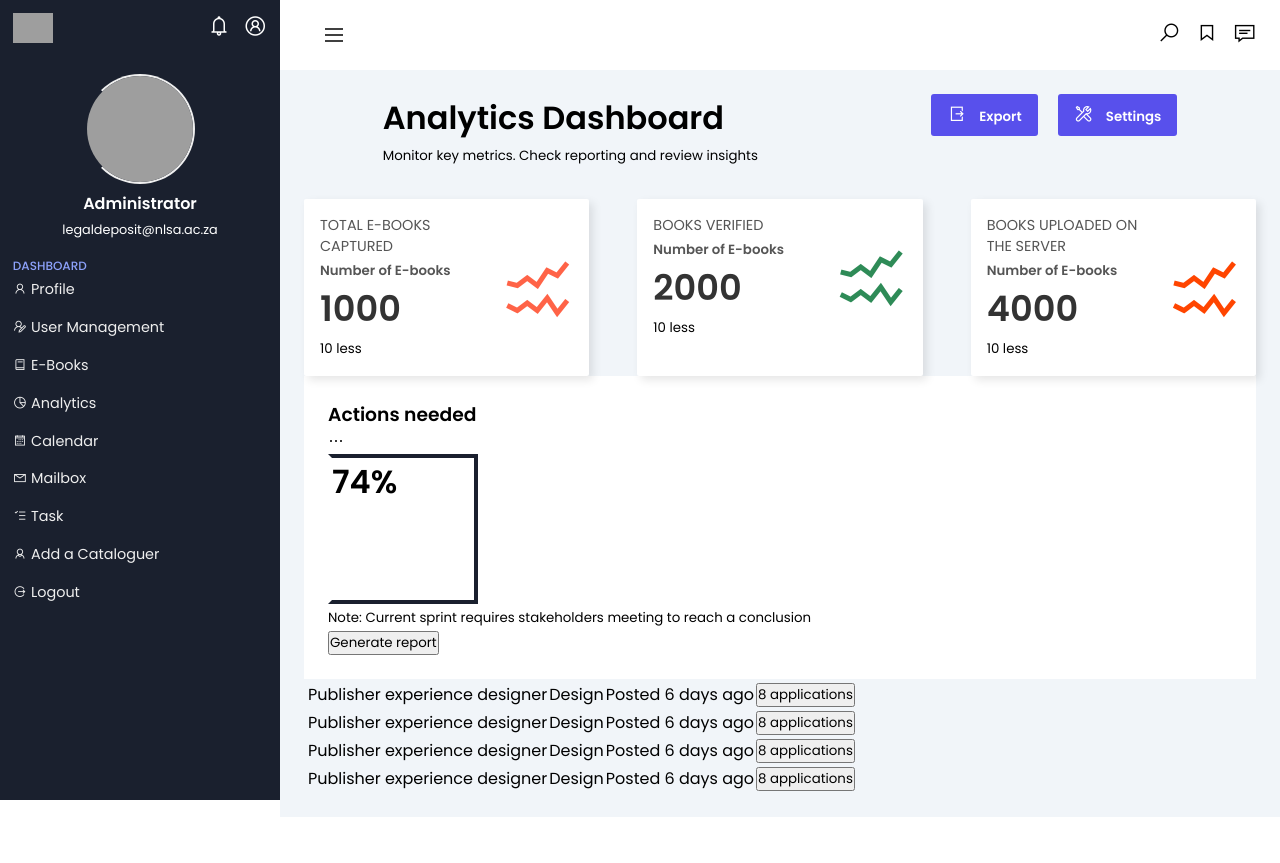
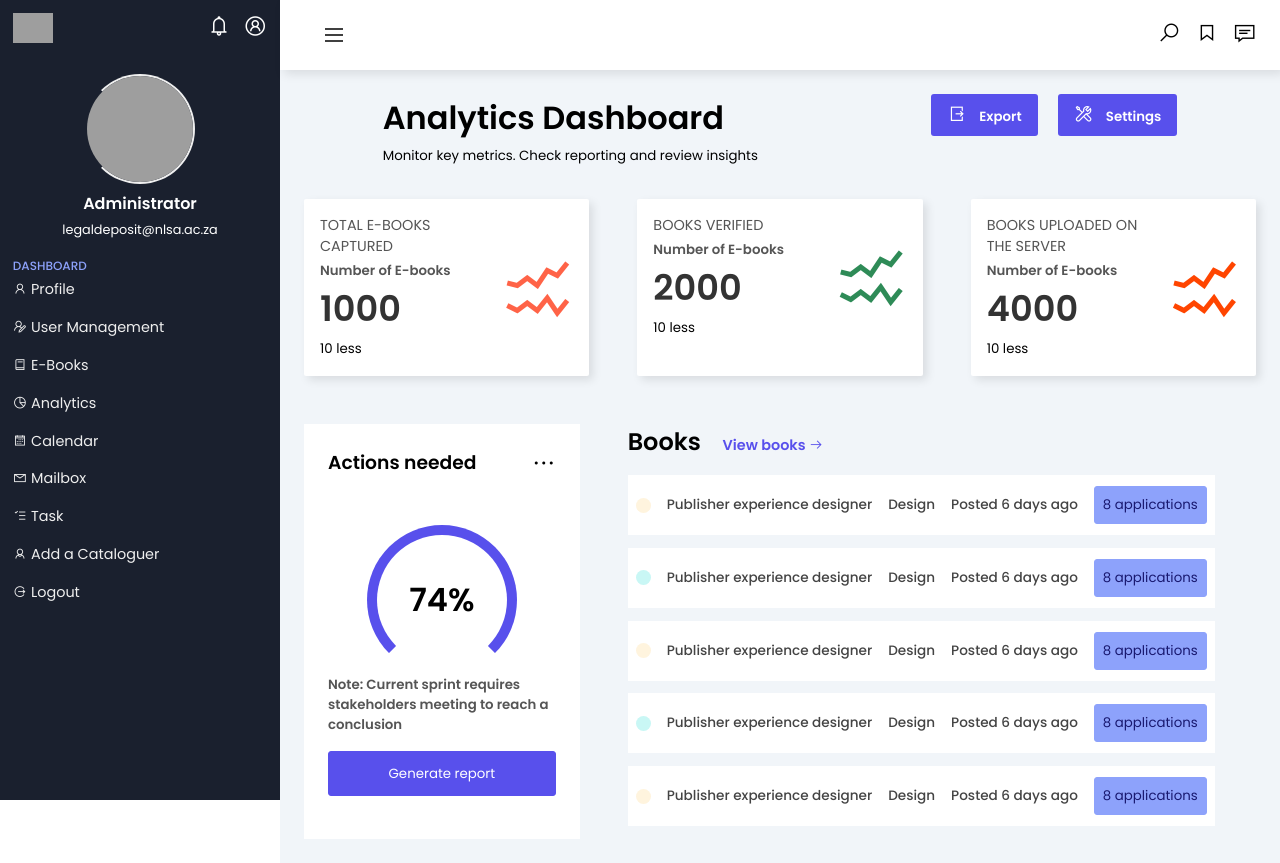
Before and after one commit to nicholusmahlangu/E-publications, a PHP site: the page made by application files/adminDashboard.html in a window 1280 px wide. Before the commit the page ends 817 px from the top, so only its background shows below. Run offline with PHP 8.4, Linux system fonts and the light colour scheme; grey boxes are pictures that could not be loaded.

Commit message:
Nicholus - SANB book list and the book edit page are fully functional. Administrator can also edit few fields on the SANB form using the system.

```diff
--- a/application files/adminDashboard.html
+++ b/application files/adminDashboard.html
@@ -2,7 +2,7 @@
 <html lang="en">
   <head>
     <meta charset="UTF-8" >
-    <meta name="viewport" content="width=device-width,initial-scale=1,maximum-scale=1">
+    <meta name="viewport" content="width=device-width,initial-scale=1,maximum-scale=1, minimum-scale=1">
     <link href="../assets/img/favicon.webp" rel="icon" >
     <title>Admin Dashboard</title>
     <link
@@ -12,6 +12,9 @@
     <link rel="stylesheet" href="../assets/css/adminDashboard.css" />
   </head>
   <body>
+
+    <input type="checkbox" name="" id="sidebar-toggle">
+
     <div class="sidebar">
       <div class="sidebar-brand">
         <div class="brand-flex">
@@ -102,13 +105,15 @@
       <div class="main-content">
         <header>
             <div class="menu-toggle">
-                <label for="">
+                <label for="sidebar-toggle">
                     <span class="las la-bars"></span>
                 </label>
             </div>
           <!-- <span class="bars"> </span> -->
           <div class="header-icons">
-            <span class="las la-search"></span>
+            <span class="las la-search">
+
+            </span>
             <span class="las la-bookmark"></span>
             <span class="las la-sms"></span>
           </div>
@@ -206,57 +211,103 @@
             </div>
 
             <div class="jobs">
+              <h2>Books <small>View books <span class="las la-arrow-right"></span></small></h2>
+                <div class="table-responsive">
                   <table>
                       <tbody>
                           <tr>
                               <td>
-                                <span class="indicator"></span>
+                                  <div>
+                                    <span class="indicator even"></span>
+                                  </div>
                               </td>
-                            <td>Publisher experience designer</td>
-                            <td>Design</td>
-                            <td>Posted 6 days ago</td>
                               <td>
+                                <div>Publisher experience designer</div>
+                              </td>
+                              <td><div>Design</div></td>
+                              <td><div>Posted 6 days ago</div></td>
+                              <td>
+                                  <div>
                                     <button>8 applications</button>
+                                  </div>
                               </td>
                           </tr>
                           <tr>
                             <td>
+                              <div>
                                 <span class="indicator"></span>
+                              </div>
                           </td>
-                            <td>Publisher experience designer</td>
-                            <td>Design</td>
-                            <td>Posted 6 days ago</td>
                           <td>
+                            <div>Publisher experience designer</div>
+                          </td>
+                          <td><div>Design</div></td>
+                          <td><div>Posted 6 days ago</div></td>
+                          <td>
+                              <div>
                                 <button>8 applications</button>
+                              </div>
                           </td>
                           </tr>
                           <tr>
                             <td>
-                                <span class="indicator"></span>
+                              <div>
+                                <span class="indicator even"></span>
+                              </div>
                           </td>
-                            <td>Publisher experience designer</td>
-                            <td>Design</td>
-                            <td>Posted 6 days ago</td>
                           <td>
+                            <div>Publisher experience designer</div>
+                          </td>
+                          <td><div>Design</div></td>
+                          <td><div>Posted 6 days ago</div></td>
+                          <td>
+                              <div>
                                 <button>8 applications</button>
+                              </div>
                           </td>
                           </tr>
                           <tr>
                             <td>
+                              <div>
                                 <span class="indicator"></span>
+                              </div>
                           </td>
-                            <td>Publisher experience designer</td>
-                            <td>Design</td>
-                            <td>Posted 6 days ago</td>
                           <td>
+                            <div>Publisher experience designer</div>
+                          </td>
+                          <td><div>Design</div></td>
+                          <td><div>Posted 6 days ago</div></td>
+                          <td>
+                              <div>
                                 <button>8 applications</button>
+                              </div>
+                          </td>
+                          </tr>
+                          <tr>
+                            <td>
+                              <div>
+                                <span class="indicator even"></span>
+                              </div>
+                          </td>
+                          <td>
+                            <div>Publisher experience designer</div>
+                          </td>
+                          <td><div>Design</div></td>
+                          <td><div>Posted 6 days ago</div></td>
+                          <td>
+                              <div>
+                                <button>8 applications</button>
+                              </div>
                           </td>
                           </tr>
                       </tbody>
                   </table>
                 </div>
             </div>
+          </div>
         </main>
       </div>
+
+      <label for="sidebar-toggle" class="body-label"></label>
   </body>
 </html>
--- a/assets/css/adminDashboard.css
+++ b/assets/css/adminDashboard.css
@@ -13,6 +13,37 @@ margin: 0;
 padding: 0;
 }
 
+body{
+    overflow-x: hidden;
+}
+
+#sidebar-toggle{
+    display: none;
+}
+
+.body-label{
+    position: fixed;
+    height: 100%;
+    width: calc(100% - 280px);
+    z-index: 30;
+    right: -100%;
+    top: 0;
+}
+
+#sidebar-toggle:checked ~ .sidebar{
+    left: -100%;
+}
+
+#sidebar-toggle:checked ~ .main-content header {
+    left: 0;
+    width: 100%;
+    right: 0;
+}
+
+#sidebar-toggle:checked ~ .main-content {
+    margin-left: 0;
+}
+
 .sidebar {
     width: 280px;
     position: fixed;
@@ -22,6 +53,7 @@ padding: 0;
     padding: .8rem;
     background: var(--color-main);
     color: #fff;
+    transition: left 300ms;
 }
 
 .sidebar-brand{
@@ -95,6 +127,14 @@ header{
     justify-content: space-between;
     align-items: center;
     padding: 1rem 1.5rem;
+    position: fixed;
+    left: 280px;
+    width: calc(100% - 280px);
+    top: 0;
+    z-index: 20;
+    background: #fff;
+    box-shadow: 4px 4px 10px rgba(0,0,0,0.1);
+    transition: left 300ms;
 }
 
 .menu-toggle label{
@@ -118,12 +158,14 @@ header{
 
 .main-content{
     margin-left: 280px;
+    transition: margin-left 300ms;
 }
 
 main{
     padding: 1.5rem;
     background: #f1f5f9;
     min-height: calc(100vh - 70px);
+    margin-top: 70px;
 }
 
 .page-header{
@@ -200,10 +242,10 @@ main{
     color: orangered;
 }
 
-.jobs-grid{
+.job-grid{
     margin-top: 3rem;
     display: grid;
-    grid-template-columns: auto 70%;
+    grid-template-columns: auto 66%;
     grid-gap: 3rem;
 }
 
@@ -211,27 +253,136 @@ main{
     background: #fff;
     padding: 1.5rem;
 }
-/*
+
 .analytics-head{
     display: flex;
     justify-content: space-between;
     align-items: center;
-    margin-bottom: 2rem;
+    margin-bottom: 3rem;
 }
 
-.analytics-head span{
+.analytics-head span {
     font-size: 1.5rem;
-} */
+}
 
-.analytics-chart{
-
+.analytics-chart small{
+    font-weight: 600;
+    color: #555;
+    display: block;
+    margin-bottom: 1rem;
 }
 
 .chart-circle{
     height: 150px;
     width: 150px;
-    border-left: 4px solid transparent;
-    border-right: 4px solid var(--color-main);
-    border-bottom: 4px solid var(--color-main);
-    border-top: 4px solid var(--color-main);
+    border-left: 10px solid #5850ec;
+    border-right: 10px solid #5850ec;
+    border-bottom: 10px solid transparent;
+    border-top: 10px solid #5850ec;
+    display: grid;
+    place-items: center;
+    margin: auto;
+    border-radius: 50%;
 }
+
+.analytics-card button{
+    display: block;
+    padding: .6rem 1rem;
+    width: 100%;
+    height: 45px;
+    background: #5850ec;
+    color: #fff;
+    border: 1px solid #5850ec;
+    border-radius: 3px;
+}
+
+.jobs h2 small{
+    color: #5850ec;
+    font-weight: 600;
+    display: inline-block;
+    margin-left: 1rem;
+    font-size: .9rem;
+}
+
+.jobs table{
+    border-collapse: collapse;
+    margin-top: 1rem;
+    overflow-x: auto;
+}
+
+span.indicator{
+    background: #c9f7f5;
+    height: 15px;
+    width: 15px;
+    border-radius: 50%;
+}
+
+span.indicator.even{
+    background: #fff4de;
+    height: 15px;
+    width: 15px;
+    border-radius: 50%;
+}
+
+.jobs table td div{
+    margin-bottom: .8rem;
+    background: #fff;
+    height: 60px;
+    display: flex;
+    align-items: center;
+    padding: .5rem;
+    font-size: .85rem;
+    color: #444;
+    font-weight: 500;
+}
+
+table button{
+    background: #8da2fb;
+    color: midnightblue;
+    border: 1px solid #8da2fb;
+    padding: .5rem;
+    border-radius: 3px;
+}
+
+.table-responsive{
+    overflow: auto;
+}
+
+@media only screen and (max-width: 1124px) {
+    .sidebar{
+        left: -100%;
+        z-index: 30;
+    }
+
+    .main-content{
+        margin-left: 0;
+    }
+
+    header{
+        left: 0;
+        width: 100%;
+    }
+
+    #sidebar-toggle:checked ~ .sidebar{
+        left: 0;
+    }
+
+    #sidebar-toggle:checked ~ .body-label{
+        right: 0;
+    }
+
+    .cards{
+        grid-template-columns: repeat(2, 1fr);
+    }
+
+}
+
+@media only screen and (max-width: 768px) {
+    .cards{
+        grid-template-columns: 100%;
+    }
+
+    .jobs-grid{
+        grid-template-columns: 100%;
+    }
+}
```
Also changed, not shown: 3 other files. Lines whose indentation alone changed are shown as unchanged.
